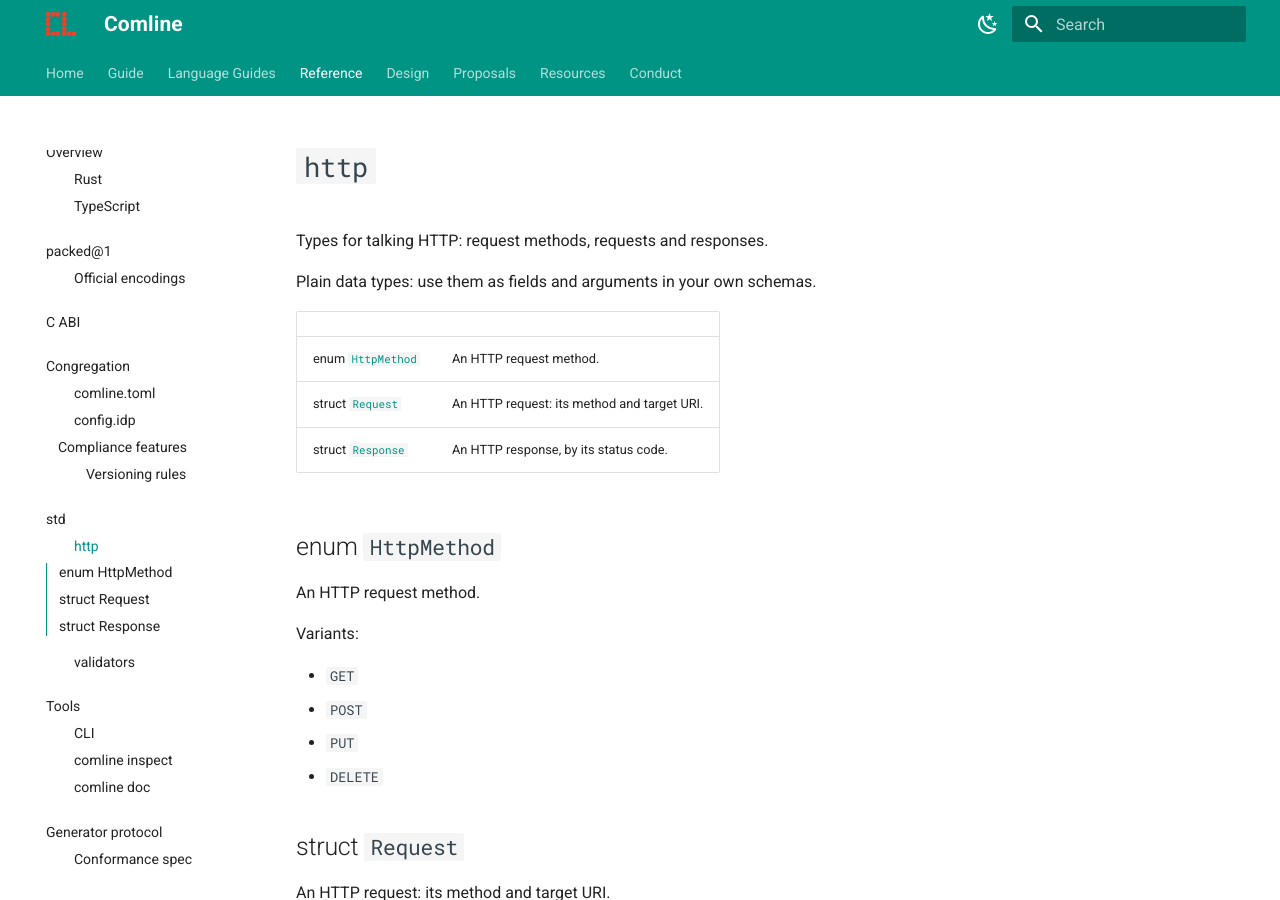
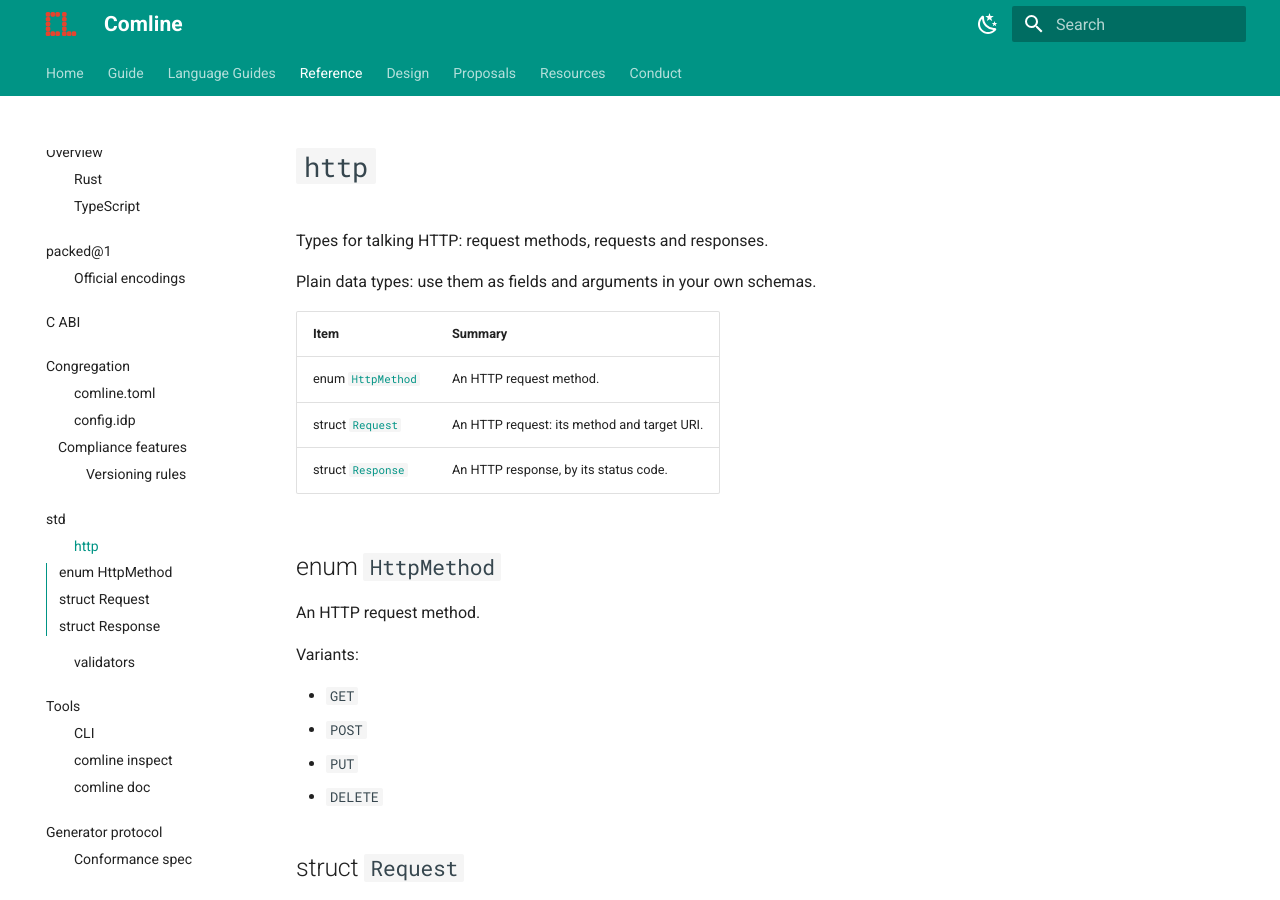
Before and after one commit to ComlineProject/docs, an MkDocs documentation site: the page built from docs/docs/std/http.md, in a window 1280 px wide and 900 px high. Built offline with MkDocs 1.6.1 and Material for MkDocs 9.7.7, drawn with Linux system fonts in a browser that asks for light colours; the version menu is left out.

Commit message:
std: regenerate the pages with the current renderers

```diff
--- a/docs/docs/std/http.md
+++ b/docs/docs/std/http.md
@@ -4,7 +4,7 @@
 
 Plain data types: use them as fields and arguments in your own schemas.
 
-| | |
+| Item | Summary |
 |---|---|
 | enum [`HttpMethod`](#httpmethod) | An HTTP request method. |
 | struct [`Request`](#request) | An HTTP request: its method and target URI. |
@@ -29,10 +29,10 @@
 
 An HTTP request: its method and target URI.
 
-| Field | Type | |
-|---|---|---|
-| `method` | [`HttpMethod`](#httpmethod) |  |
-| `uri` | `string` |  |
+| Field | Type |
+|---|---|
+| `method` | [`HttpMethod`](#httpmethod) |
+| `uri` | `string` |
 
 <a id="response"></a>
 
@@ -40,6 +40,6 @@
 
 An HTTP response, by its status code.
 
-| Field | Type | |
-|---|---|---|
-| `status_code` | `u16` |  |
+| Field | Type |
+|---|---|
+| `status_code` | `u16` |
```
Also changed, not shown: docs/docs/std/index.md (+1 -1 lines), docs/docs/std/validators.md (+2 -2 lines).
